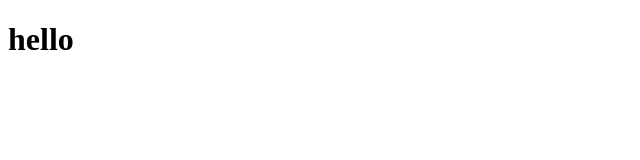
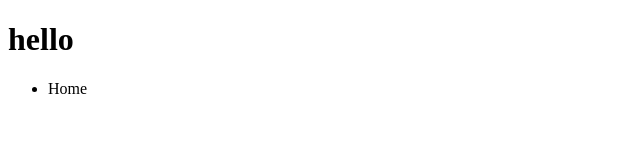
Before and after one commit to AmerikanPsyko/testrepo, a plain HTML site: page index.html in a window 1280 px wide. Shown: the full height of the page, 0-640 px from the left. Drawn offline with Linux system fonts and the light colour scheme.

Commit message:
test
test

```diff
--- a/index.html
+++ b/index.html
@@ -8,5 +8,11 @@
 </head>
 <body>
     <h1>hello</h1>
+    <div class="header">
+        <ul>
+            <li>Home</li>
+
+        </ul>
+    </div>
 </body>
 </html>
```
